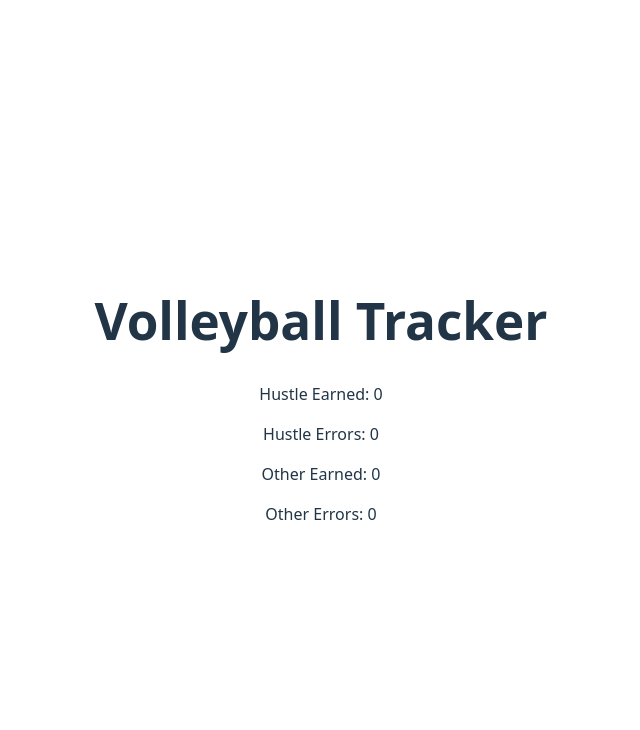
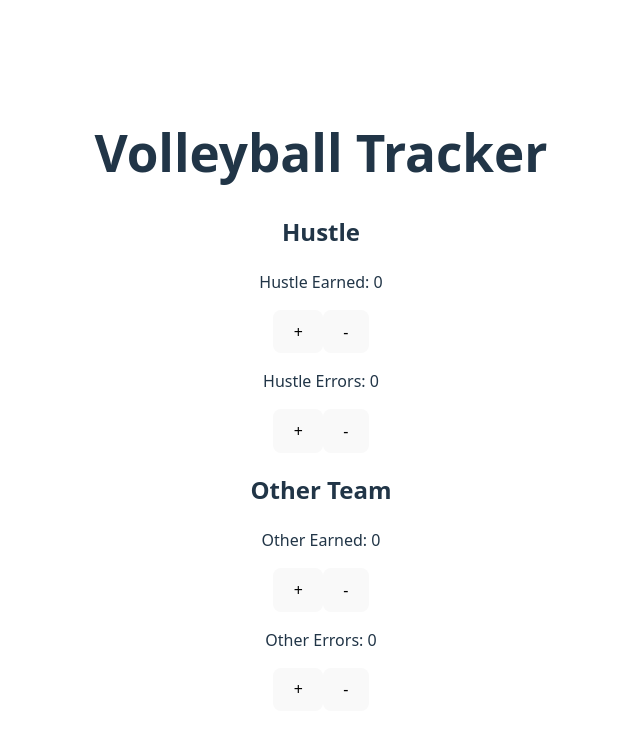
Before and after one commit to jrosario0225/volleyball-tracker, a React (Vite) app: page / in a window 1280 px wide. Shown: the top 730 px of the page, without its empty margins (319-959 px from the left). Built offline with nearby package versions, Linux system fonts and the light colour scheme.

Commit message:
added buttons

```diff
--- a/src/App.jsx
+++ b/src/App.jsx
@@ -58,10 +58,25 @@ function App() {
   return(
     <div>
       <h1> Volleyball Tracker </h1>
+
+      <h2>Hustle</h2>
       <p>Hustle Earned: {hustleEarned} </p>
+      <button onClick={addHustleEarned}>+</button>
+      <button onClick={subtractHustleEarned}>-</button>
+
       <p>Hustle Errors: {hustleErrors} </p>
+      <button onClick={addHustleErrors}>+</button>
+      <button onClick={subtractHustleErrors}>-</button>
+
+      <h2>Other Team</h2>
+
       <p>Other Earned: {otherEarned} </p>
+      <button onClick={addOtherEarned}>+</button>
+      <button onClick={subtractOtherEarned}>-</button>
+
       <p>Other Errors: {otherErrors} </p>
+      <button onClick={addOtherErrors}>+</button>
+      <button onClick={subtractOtherErrors}>-</button>
     </div>
   )
 }
```
